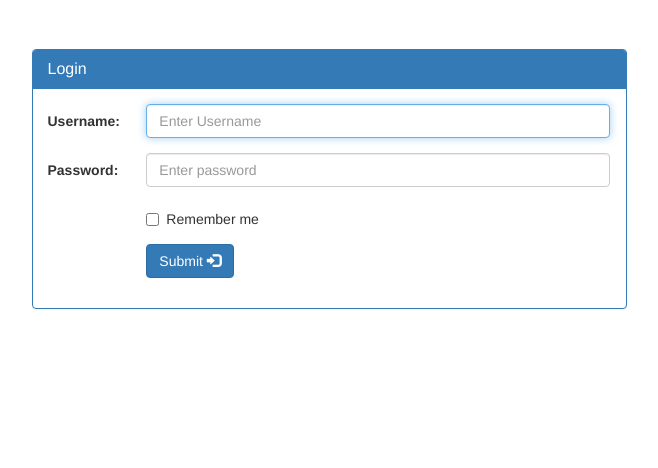
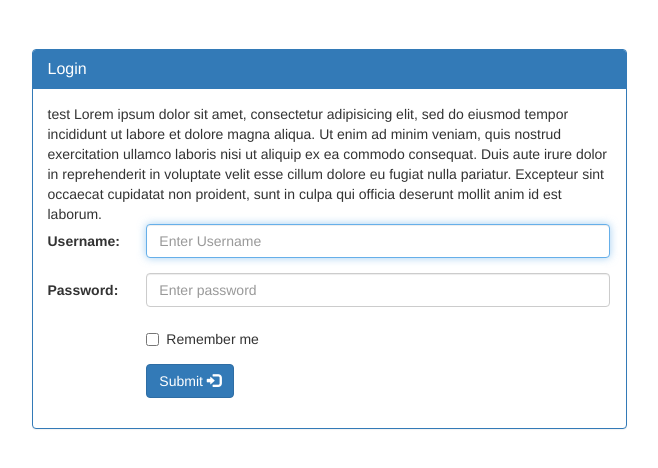
Before and after one commit to winex01/lucbanmis, a CodeIgniter app: page /database/index.php/auth/login in a window 1280 px wide. Shown: the part 51-519 px from the top of the page, without its empty margins (311-969 px from the left). Run offline with CodeIgniter, Linux system fonts and the light colour scheme; some libraries are stand-ins or nearby versions.

Commit message:
add lorem dummy text in login for testing

```diff
--- a/application/views/auth/login.php
+++ b/application/views/auth/login.php
@@ -27,7 +27,12 @@
       <h3 class="panel-title">Login</h3>
     </div>
     <div class="panel-body">
-
+      test Lorem ipsum dolor sit amet, consectetur adipisicing elit, sed do eiusmod
+      tempor incididunt ut labore et dolore magna aliqua. Ut enim ad minim veniam,
+      quis nostrud exercitation ullamco laboris nisi ut aliquip ex ea commodo
+      consequat. Duis aute irure dolor in reprehenderit in voluptate velit esse
+      cillum dolore eu fugiat nulla pariatur. Excepteur sint occaecat cupidatat non
+      proident, sunt in culpa qui officia deserunt mollit anim id est laborum.
 
         <?php $this->load->view('flash/validationErrors'); ?>
 
```
